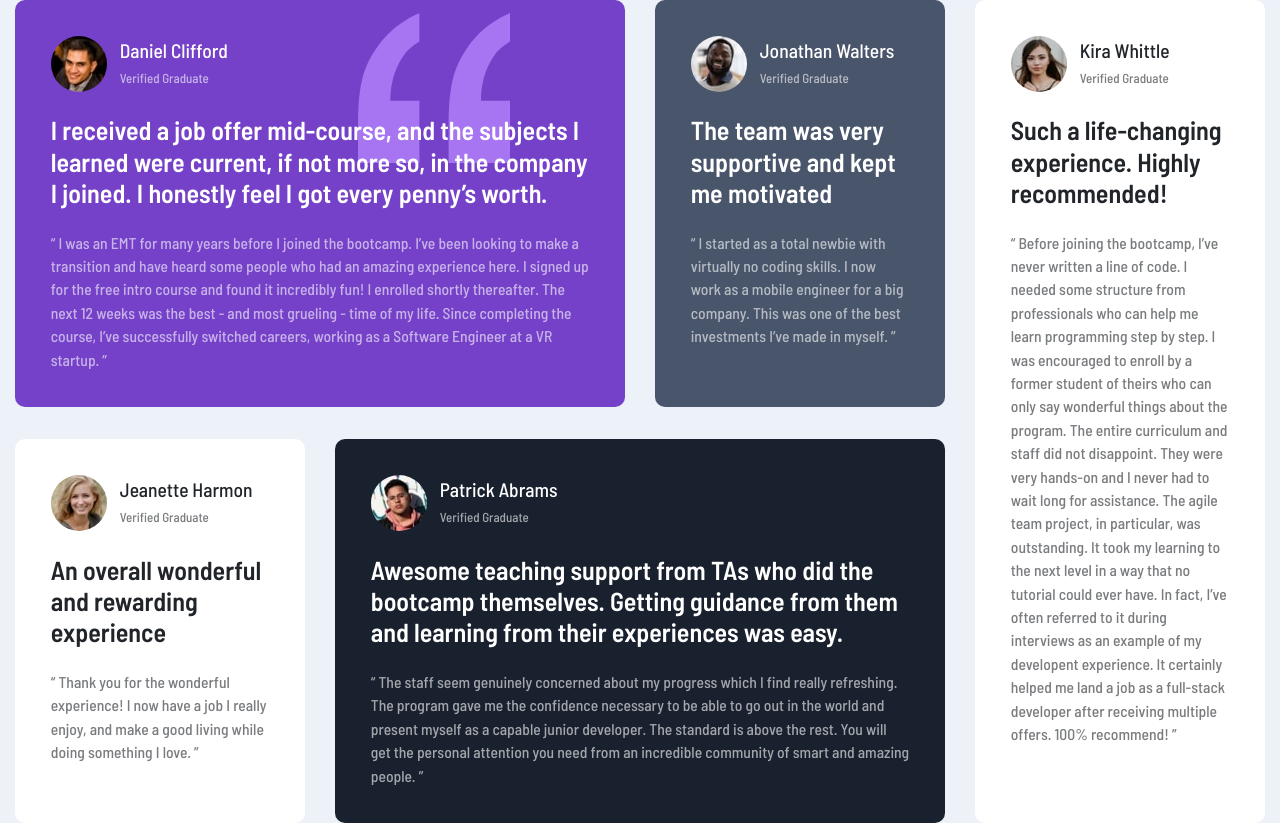
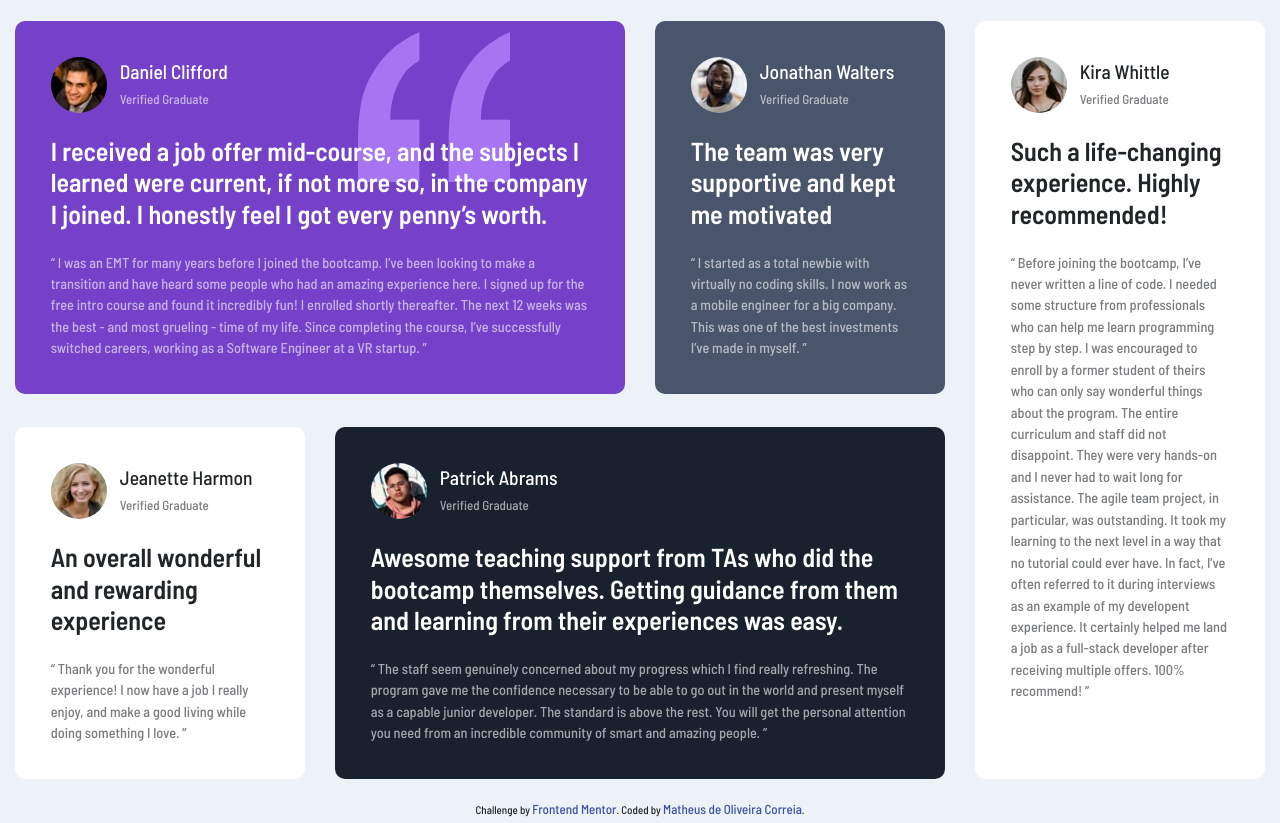
Before and after one commit to MatCorreia/challenge07, a plain HTML site: page index.html in a window 1280 px wide. Drawn offline with nearby package versions, Linux system fonts and the light colour scheme.

Commit message:
second commit

```diff
--- a/index.html
+++ b/index.html
@@ -30,7 +30,7 @@
             <div class="col-lg-12 col-xl-9">
               <div class="row">
                 <div class="col-lg-8 pb-4">
-                  <div id="card-main" class="card-daniel p-4">
+                  <div class="card-daniel p-4">
                     <div class="card-body">
                       <img src="./src/images/image-daniel.jpg" alt="Daniel" class="rounded-circle float-left mr-3">
                       <h4 class="pt-1">Daniel Clifford</h4>
@@ -48,7 +48,7 @@
                   </div>
                 </div>
                 <div class="col-lg-4 pb-4">
-                  <div id="card-main" class="card-jhonathan p-4">
+                  <div class="card-jhonathan p-4">
                     <div class="card-body">
                       <img src="./src/images/image-jonathan.jpg" alt="Jonathan" class="rounded-circle float-left mr-3">
                       <h4 class="pt-1">Jonathan Walters</h4>
@@ -62,7 +62,7 @@
                   </div>
                 </div>
                 <div class="col-lg-4 pt-lg-3 pb-4 pb-xl-0">
-                  <div id="card-main" class="card-jeanette p-4">
+                  <div class="card-jeanette p-4">
                     <div class="card-body">
                       <img src="./src/images/image-jeanette.jpg" alt="Jeanette" class="rounded-circle float-left mr-3">
                       <h4 class="pt-1">Jeanette Harmon</h4>
@@ -76,7 +76,7 @@
                   </div>
                 </div>
                 <div class="col-lg-8 pt-lg-3 pb-4 pb-xl-0">
-                  <div id="card-main" class="card-patrick p-4">
+                  <div class="card-patrick p-4">
                     <div class="card-body">
                       <img src="./src/images/image-patrick.jpg" alt="Patrick" class="rounded-circle float-left mr-3">
                       <h4 class="pt-1">Patrick Abrams</h4>
@@ -97,7 +97,7 @@
             <div class="col-lg-12 col-xl-3">
               <div class="row h-100">
                 <div class="col">
-                  <div id="card-main" class="card-kira p-4">
+                  <div class="card-kira p-4">
                     <div class="card-body">
                       <img src="./src/images/image-kira.jpg" alt="Kira" class="rounded-circle float-left mr-3">
                       <h4 class="pt-1">Kira Whittle</h4>
--- a/src/sass/style.scss
+++ b/src/sass/style.scss
@@ -30,13 +30,8 @@ body {
 }
 
 .container-fluid {
-    max-width: 1440px;
+    max-width: 1280px;
     height: 100vh;
-}
-
-#card-main {
-    height: 100%;
-    border-radius: 10px;
 }
 
 .card-daniel {
@@ -46,24 +41,34 @@ body {
     background-position: 75% 5%;
     background-size: 25%;
     color: $white;
+    height: 100%;
+    border-radius: 10px;
 }
 
 .card-jhonathan {
     background-color: $veryDarkGrayishBlue;
     color: $white;
+    height: 100%;
+    border-radius: 10px;
 }
 
 .card-jeanette {
     background-color: $white;
+    height: 100%;
+    border-radius: 10px;
 }
 
 .card-patrick {
     background-color: $veryDarkBlackishBlue;
     color: $white;
+    height: 100%;
+    border-radius: 10px;
 }
 
 .card-kira {
     background-color: $white;
+    height: 100%;
+    border-radius: 10px;
 }
 
 p {
@@ -71,7 +76,7 @@ p {
 }
 
 .card-text {
-    font-size: 1.2em;
+    font-size: 1.1em;
 }
 
 @media(max-width:992px) {
```
Also changed, not shown: src/css/style.css, 1 other file.
